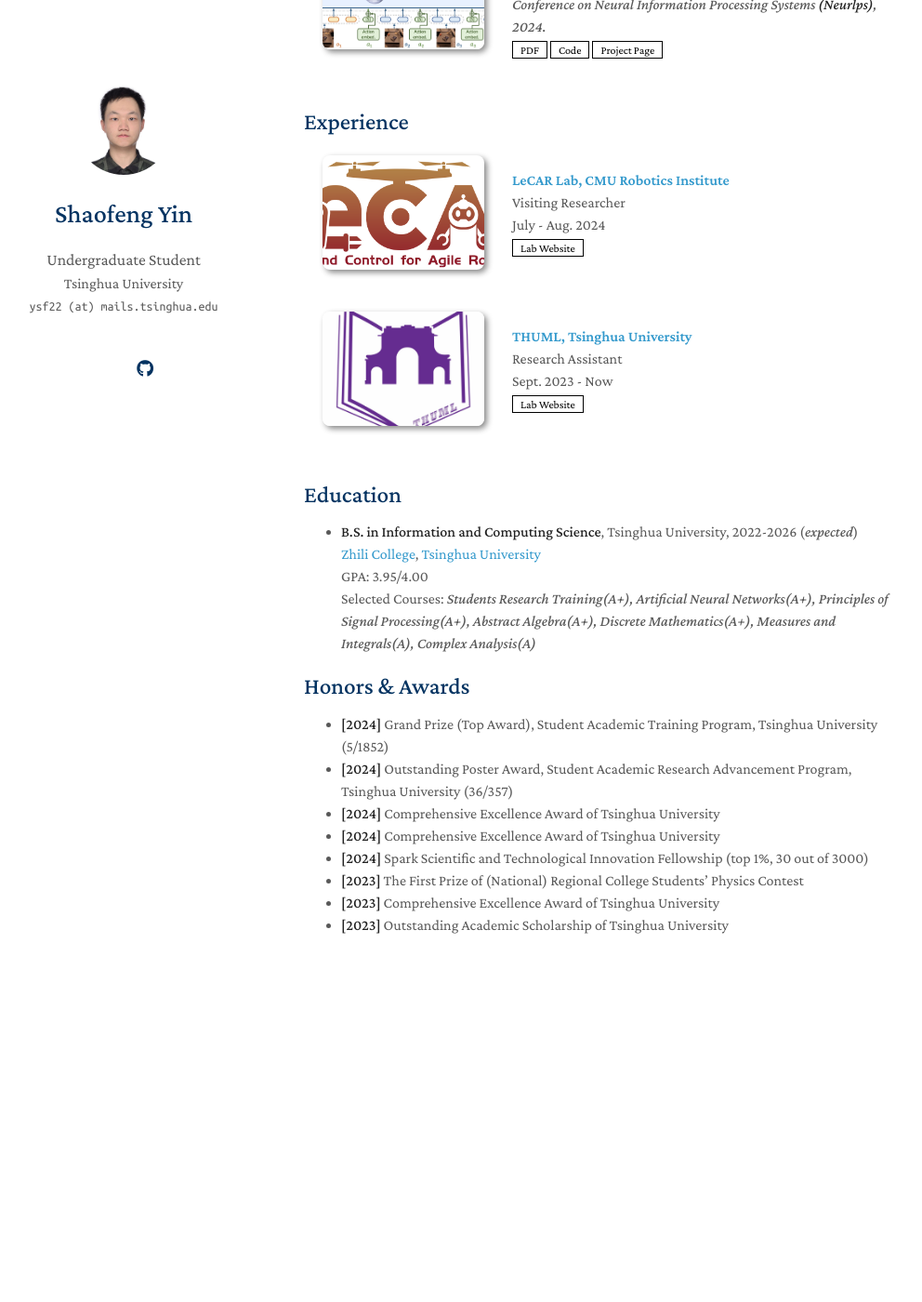
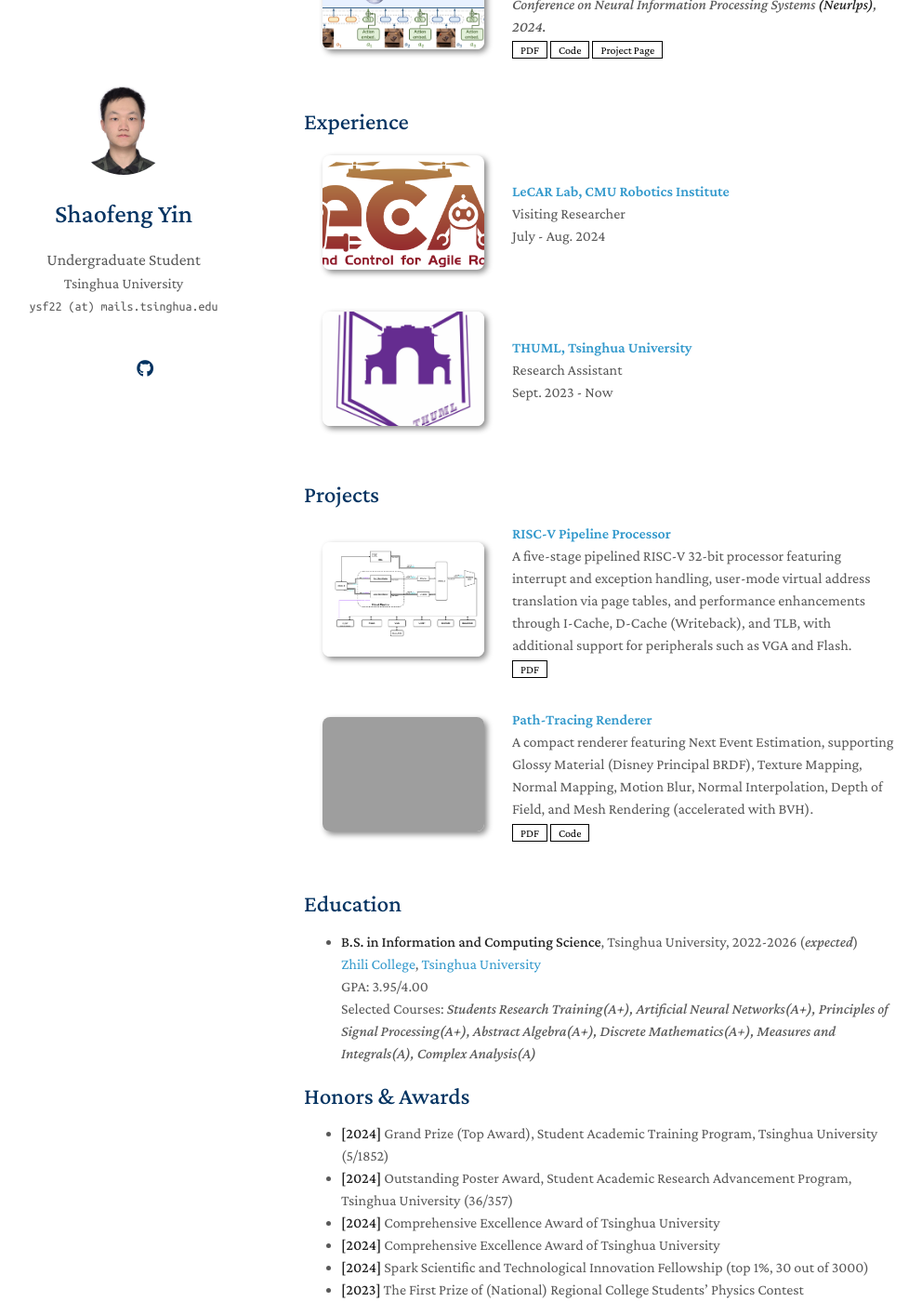
Before and after one commit to operator22th/operator22th.github.io, a Jekyll site: the page built from index.md, in a window 1280 px wide and 1400 px high, scrolled down 859 px. Shown: the whole window at 93% size, without its empty margins (143-1135 px from the left). Built offline with Jekyll 4.4.1, drawn with Linux system fonts in a browser that asks for light colours; a style sheet for code colours, icons or effects is not loaded; our own code applies the rules of GitHub Pages for plain Markdown files; before the commit the page ends 1960 px from its top, so only the background shows below that; grey boxes are pictures that could not be loaded.

Commit message:
update proj

```diff
--- /dev/null
+++ b/_data/projects.yml
@@ -0,0 +1,10 @@
+main:
+  - title: "RISC-V Pipeline Processor"
+    image: ./assets/proj/riscv.png
+    description: "A five-stage pipelined RISC-V 32-bit processor featuring interrupt and exception handling, user-mode virtual address translation via page tables, and performance enhancements through I-Cache, D-Cache (Writeback), and TLB, with additional support for peripherals such as VGA and Flash."
+    pdf: ./assets/proj/riscv.pdf
+  - title: "Path-Tracing Renderer"
+    image: ./assets/exp/tinynee.png
+    description: "A compact renderer featuring Next Event Estimation, supporting Glossy Material (Disney Principal BRDF), Texture Mapping, Normal Mapping, Motion Blur, Normal Interpolation, Depth of Field, and Mesh Rendering (accelerated with BVH)."
+    pdf: ./assets/proj/tinynee.pdf
+    code: https://github.com/operator22th/tinynee
--- a/_includes/experience.md
+++ b/_includes/experience.md
@@ -16,7 +16,7 @@
     {% endif %}
   </div>
   <div class="col-sm-9" style="position: relative;padding-right: 15px;padding-left: 20px;">
-      <div class="title"><a href="{{ link.pdf }}">{{ link.title }}</a></div>
+      <div class="title"><a href="{{ link.page }}">{{ link.title }}</a></div>
       {% if link.description %}
       <div class="description">
       {{ link.description }}
@@ -32,9 +32,9 @@
       {% endif %}
       </div>
     <div class="links">
-      {% if link.page %}
+      <!-- {% if link.page %}
       <a href="{{ link.page }}" class="btn btn-sm z-depth-0" role="button" target="_blank" style="font-size:12px;">Lab Website</a>
-      {% endif %}
+      {% endif %} -->
       {% if link.others %}
       {{ link.others }}
       {% endif %}
--- /dev/null
+++ b/_includes/projects.md
@@ -0,0 +1,56 @@
+<h2 id="projects" style="margin: 2px 0px -15px;">Projects</h2>
+
+<div class="publications">
+<ol class="bibliography">
+
+{% for link in site.data.projects.main %}
+
+<li>
+<div class="pub-row">
+  <div class="col-sm-3 abbr" style="position: relative;padding-right: 15px;padding-left: 15px;">
+    {% if link.image %}
+    <img src="{{ link.image }}" class="teaser img-fluid z-depth-1" style="width=100;height=40%">
+    {% if link.conference_short %}
+    <abbr class="badge">{{ link.conference_short }}</abbr>
+    {% endif %}
+    {% endif %}
+  </div>
+  <div class="col-sm-9" style="position: relative;padding-right: 15px;padding-left: 20px;">
+      <div class="title"><a href="{{ link.pdf }}">{{ link.title }}</a></div>
+      <div class="periodical"><em>{{ link.conference }}</em>
+      {% if link.description %}
+      <div class="description">
+      {{ link.description }}
+      </div>
+      {% endif %}
+      {% if link.language %}
+      <div class="language">
+      <strong>Language: </strong>{{ link.language }}</div>
+      {% endif %}
+      </div>
+    <div class="links">
+    {% if link.pdf %}
+      <a href="{{ link.pdf }}" class="btn btn-sm z-depth-0" role="button" target="_blank" style="font-size:12px;">PDF</a>
+      {% endif %}
+      {% if link.code %}
+      <a href="{{ link.code }}" class="btn btn-sm z-depth-0" role="button" target="_blank" style="font-size:12px;">Code</a>
+      {% endif %}
+      {% if link.page %}
+      <a href="{{ link.page }}" class="btn btn-sm z-depth-0" role="button" target="_blank" style="font-size:12px;">Project Page</a>
+      {% endif %}
+      {% if link.notes %}
+      <strong> <i style="color:#e74d3c">{{ link.notes }}</i></strong>
+      {% endif %}
+      {% if link.others %}
+      {{ link.others }}
+      {% endif %}
+    </div>
+  </div>
+</div>
+</li>
+<br>
+
+{% endfor %}
+
+</ol>
+</div>
--- a/index.md
+++ b/index.md
@@ -20,6 +20,8 @@
 
 {% include_relative _includes/experience.md %}
 
+{% include_relative _includes/projects.md %}
+
 ## Education
 
 - **B.S. in Information and Computing Science**, Tsinghua University, 2022-2026 (_expected_)\\
```
Also changed, not shown: assets/proj/riscv.png (added), assets/proj/tinynee.png (added), 2 other files.
